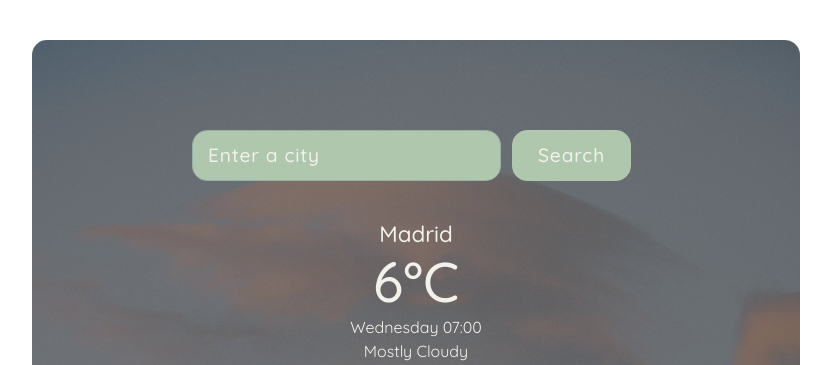
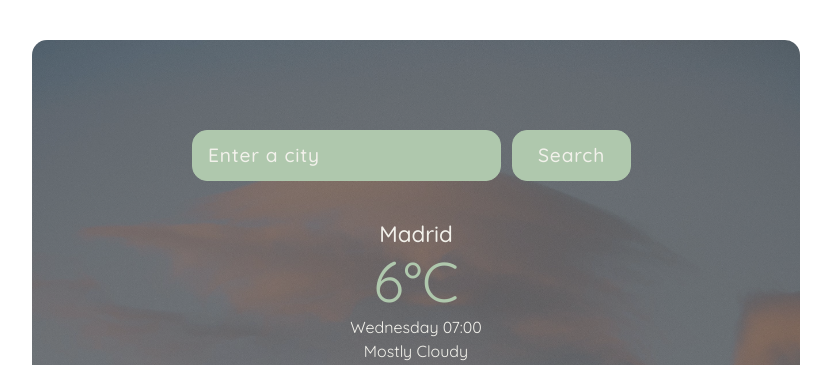
Before and after one commit to estefaniaramirezmnt/React-weather-app, a React (Create React App) app: page / in a window 1280 px wide. Shown: the top 365 px of the page, without its empty margins (224-1055 px from the left). Built offline with nearby package versions, Linux system fonts and the light colour scheme.

Commit message:
Changed color temperature current day

```diff
--- a/src/components/Weather.js
+++ b/src/components/Weather.js
@@ -10,8 +10,10 @@ function Weather() {
           placeholder="Enter a city"
           className="form-input"
         />
-
-        <input type="submit" value="Search" className="form-button" />
+        <input
+          type="submit"
+          value="Search"
+          className="form-button" />
       </form>
       <div className="city-date-time">
         <h1>Madrid</h1>
--- a/src/style/Weather.css
+++ b/src/style/Weather.css
@@ -1,4 +1,5 @@
 .form-search {
+  /* border: 2px solid red; */
   display: block;
   margin: 20px auto;
   text-align: center;
@@ -6,7 +7,7 @@
 
 .form-input {
   background-color: rgb(175, 200, 173);
-  border: 1px solid rgb(147, 177, 166);
+  border: 1px solid rgb(175, 200, 173);
   border-radius: 15px;
   font-size: 1.2rem;
   font-weight: 500;
@@ -58,8 +59,9 @@
 }
 
 .city-date-time h2 {
+  color: rgb(175, 200, 173);
   font-size: 3.5rem;
-  font-weight: 500;
+  font-weight: 400;
   margin: 0;
 }
 
```
